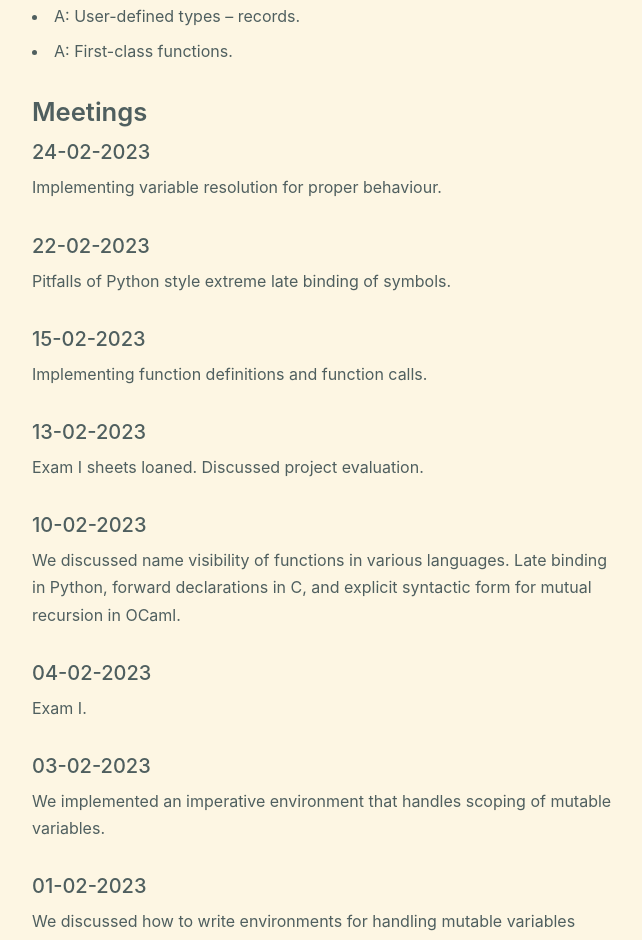
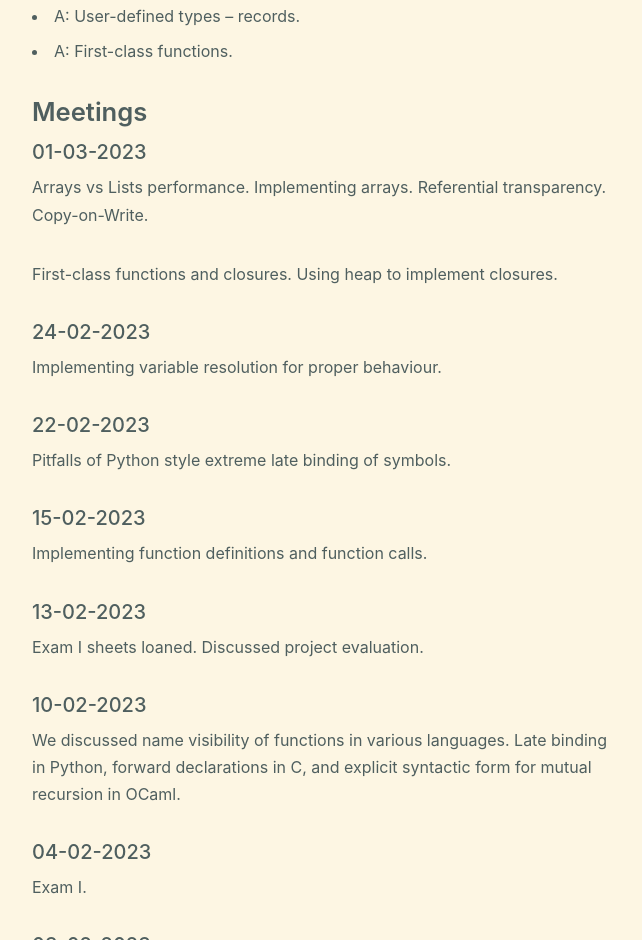
Before and after one commit to balu/balu.github.io, a plain HTML site: page teaching/compilers-2023/index.html in a window 1280 px wide. Shown: the part 2008-2948 px from the top of the page, without its empty margins (168-810 px from the left). Drawn offline with Linux system fonts and the light colour scheme.

Commit message:
Compilers.

```diff
--- a/teaching/compilers-2023/index.html
+++ b/teaching/compilers-2023/index.html
@@ -78,6 +78,9 @@ Compilers (2023)
 <li>A: First-class functions.</li>
 </ul>
 <h2 id="meetings">Meetings</h2>
+<h3 id="01-03-2023">01-03-2023</h3>
+<p>Arrays vs Lists performance. Implementing arrays. Referential transparency. Copy-on-Write.</p>
+<p>First-class functions and closures. Using heap to implement closures.</p>
 <h3 id="24-02-2023">24-02-2023</h3>
 <p>Implementing variable resolution for proper behaviour.</p>
 <h3 id="22-02-2023">22-02-2023</h3>
```
